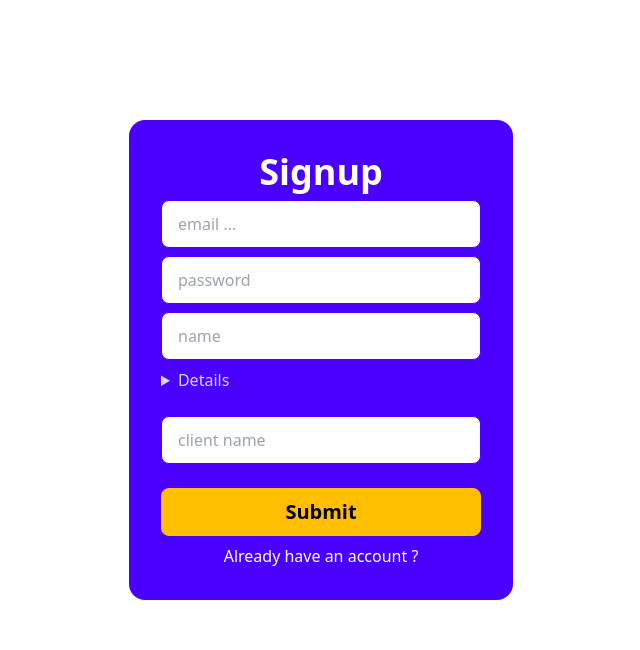
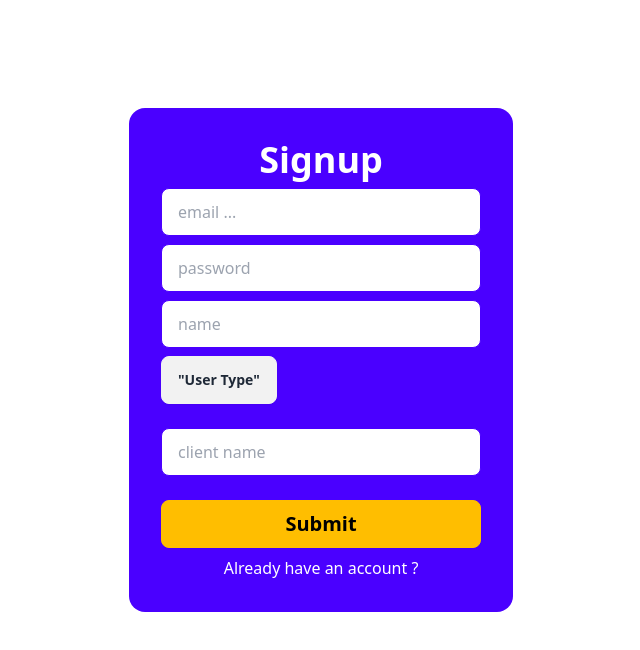
Before and after one commit to VisHaL0023/CRM_App, a React (Vite) app: page / in a window 1280 px wide. Shown: the top 650 px of the page, without its empty margins (319-959 px from the left). Built offline with nearby package versions, Linux system fonts and the light colour scheme.

Commit message:
added redux store and enabled devtool

```diff
--- a/package.json
+++ b/package.json
@@ -10,8 +10,10 @@
     "preview": "vite preview"
   },
   "dependencies": {
+    "@reduxjs/toolkit": "^2.2.2",
     "react": "^18.2.0",
-    "react-dom": "^18.2.0"
+    "react-dom": "^18.2.0",
+    "react-redux": "^9.1.0"
   },
   "devDependencies": {
     "@types/react": "^18.2.66",
--- /dev/null
+++ b/src/Redux/Slices/AuthSlice.js
@@ -0,0 +1,5 @@
+import { createSlice } from "@reduxjs/toolkit";
+
+const AuthSlice = createSlice({});
+
+export default AuthSlice;
--- /dev/null
+++ b/src/Redux/store.js
@@ -0,0 +1,8 @@
+import { configureStore } from "@reduxjs/toolkit";
+
+const store = configureStore({
+  reducer: {},
+  devTools: true,
+});
+
+export default store;
--- a/src/components/pages/auth/Login.tsx
+++ b/src/components/pages/auth/Login.tsx
@@ -1,7 +1,7 @@
 const Login = () => {
   return (
     <div className="flex justify-center items-center h-[90vh]">
-      <div className="card w-96 bg-primary text-primary-content">
+      <div className="card card-compact w-96 bg-base-100 shadow-xl">
         <div className="card-body flex flex-col items-center">
           <div className="w-full flex justify-center">
             <h2 className="card-title text-4xl text-white">Login</h2>
--- a/src/components/pages/auth/Signup.tsx
+++ b/src/components/pages/auth/Signup.tsx
@@ -34,6 +34,7 @@ const Signup = () => {
             />
           </div>
           <details className="dropdown mb-4 w-full" id="userTypeDropDown">
+            <summary className="btn"> "User Type"</summary>
             <ul className="p-2 shadow menu dropdown-content z-[1] bg-base-100 text-white rounded-box w-52">
               <li>
                 <a>customer</a>
--- a/src/main.tsx
+++ b/src/main.tsx
@@ -1,5 +1,11 @@
 import ReactDOM from "react-dom/client";
 import App from "./App.tsx";
 import "./index.css";
+import { Provider } from "react-redux";
+import store from "./Redux/store.js";
 
-ReactDOM.createRoot(document.getElementById("root")!).render(<App />);
+ReactDOM.createRoot(document.getElementById("root")!).render(
+  <Provider store={store}>
+    <App />
+  </Provider>
+);
```
Also changed, not shown: 1 other file (tests, documents, lock files or other folders).
